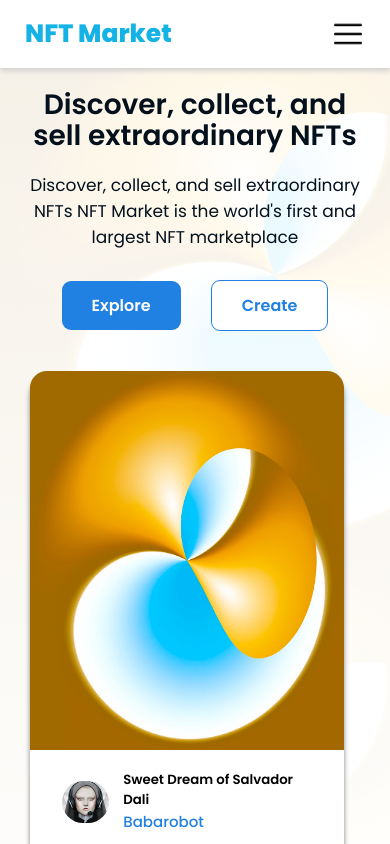
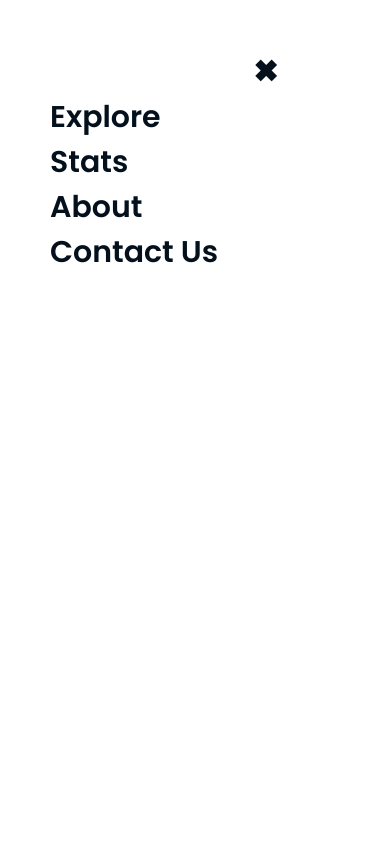
Before and after one commit to TimmyChan99/NFT_Market, a plain HTML site: page index.html in a window 390 px wide. Shown: the top 844 px of the page. Drawn offline with Linux system fonts and the light colour scheme.

Commit message:
Update the mobile version >> add menu

```diff
--- a/deskop.css
+++ b/deskop.css
@@ -19,6 +19,10 @@
         align-items: center;
         justify-content: center;
         list-style: none;
+    }
+
+    .close_btn {
+        display: none;
     }
 
     .navbar_menu li a {
--- a/index.html
+++ b/index.html
@@ -12,8 +12,9 @@
     <header class="d_flex_row">
         <a href="#" class="logo">NFT Market</a>
         <nav class="navbar">
-            <img class="hamurger_menu" src="./images/menu_hamburger.png" alt="">
+            <img class="hamurger_menu" onclick="OpenMenu()" src="./images/menu_hamburger.png" alt="">
             <ul class="navbar_menu d_flex_row">
+                <li class="close_btn" onclick="closeMenu()">&#10006;</li>
                 <li><a href="#">Explore</a></li>
                 <li><a href="#">Stats</a></li>
                 <li><a href="#">About</a></li>
@@ -212,5 +213,7 @@
    </div>
         </div>
     </footer>
+
+    <script src="main.js"></script>
 </body>
 </html>
--- /dev/null
+++ b/main.js
@@ -0,0 +1,8 @@
+const menu = document.querySelector('.navbar_menu');
+
+ function OpenMenu () {
+    menu.style.display = "flex";
+}
+ function closeMenu () {
+    menu.style.display = "none";
+}
--- a/style.css
+++ b/style.css
@@ -49,7 +49,33 @@ header {
 }
 
 .navbar_menu {
-    display: none;
+    display: flex;
+    flex-direction: column;
+    background-color: #fff;
+    position: fixed;
+    top: 0;
+    left: 0;
+    right: 0;
+    bottom: 0;
+    padding: 50px;
+}
+
+.navbar_menu li {
+    list-style: none;
+}
+
+.close_btn {
+    margin-left: 70%;
+    font-weight: 800;
+    font-size: 30px;
+    color: var(--darker_blue);
+}
+
+.navbar_menu li a {
+    text-decoration: none;
+    font-size: 30px;
+    color: var(--darker_blue);
+    font-weight: 600;
 }
 
 /* Hero Section */
```
